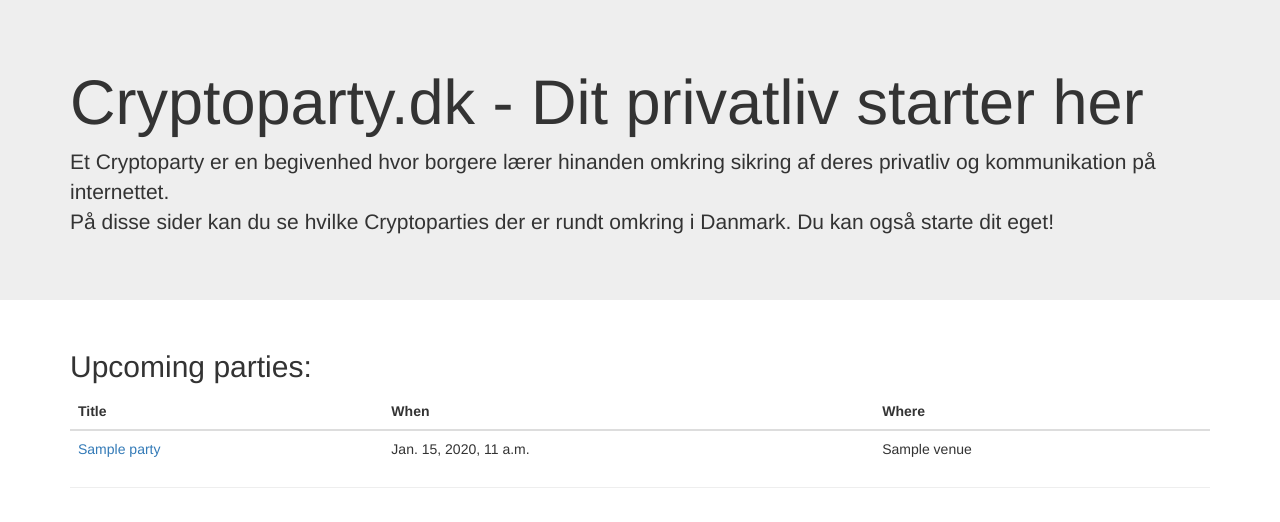
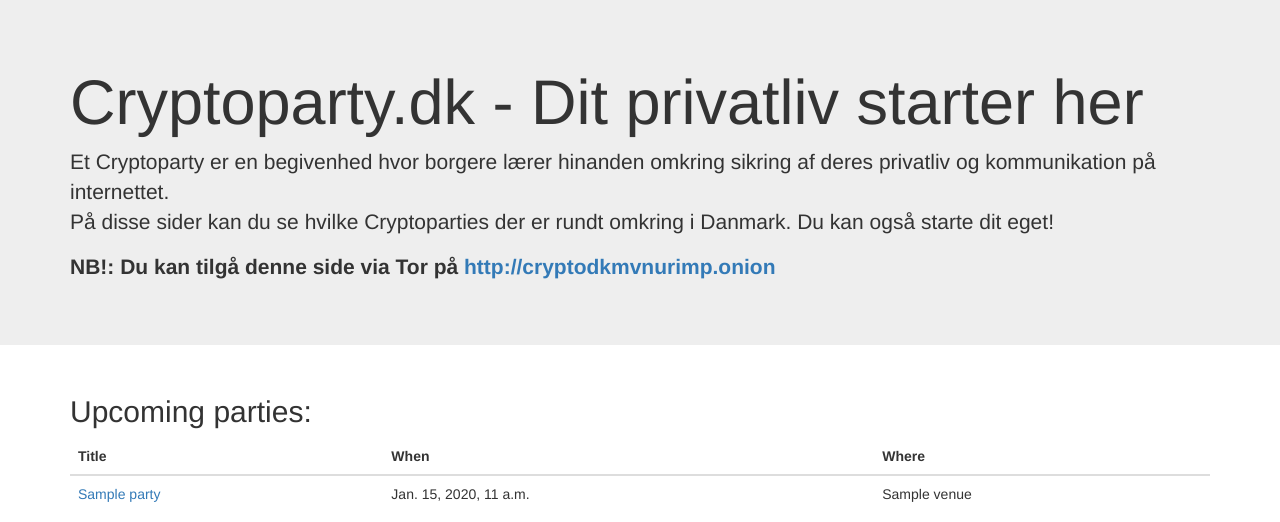
Before and after one commit to cryptopartydk/cryptoparty.dk, a Django app: page / in a window 1280 px wide. Shown: the part 52-574 px from the top of the page. Run offline with Django 3.2, Linux system fonts and the light colour scheme; tables that the repository leaves empty hold one stand-in row (values such as "Sample post"); some libraries are stand-ins or nearby versions.

Commit message:
Adding a little hidden service notice. Could be better, but it is a start.

```diff
--- a/cryptoparty/settings.py
+++ b/cryptoparty/settings.py
@@ -58,10 +58,21 @@
                 'django.core.context_processors.request',
                 'django.contrib.messages.context_processors.messages',
                 'sekizai.context_processors.sekizai',
+                'cryptoparty.settings.hidden_service_context',
             ]
         }
     },
 ]
+
+HIDDEN_SERVICE = 'http://cryptodkmvnurimp.onion'
+
+def hidden_service_context(request):
+    return {
+        'hidden_service_url': HIDDEN_SERVICE,
+        'is_hidden_service': request.META['HTTP_HOST'] == HIDDEN_SERVICE
+    }
+
+
 
 AUTHENTICATION_BACKENDS = (
     # Needed to login by username in Django admin, regardless of `allauth`
--- a/parties/templates/parties/party_list.html
+++ b/parties/templates/parties/party_list.html
@@ -9,8 +9,20 @@
       Et Cryptoparty er en begivenhed hvor borgere lærer hinanden omkring sikring af deres privatliv og kommunikation på internettet.<br />
       På disse sider kan du se hvilke Cryptoparties der er rundt omkring i Danmark. Du kan også starte dit eget!
     </p>
+{% if not is_hidden_service %}
+    <p>
+      <strong>
+        NB!: Du kan tilgå denne side via Tor på
+        <a href="{{ hidden_service_url }}">
+          {{ hidden_service_url }}
+        </a>
+      </strong>
+    </p>
+{% endif %}
   </div>
 </div>
+
+
 {% endblock %}
 
 {% block content %}
```
